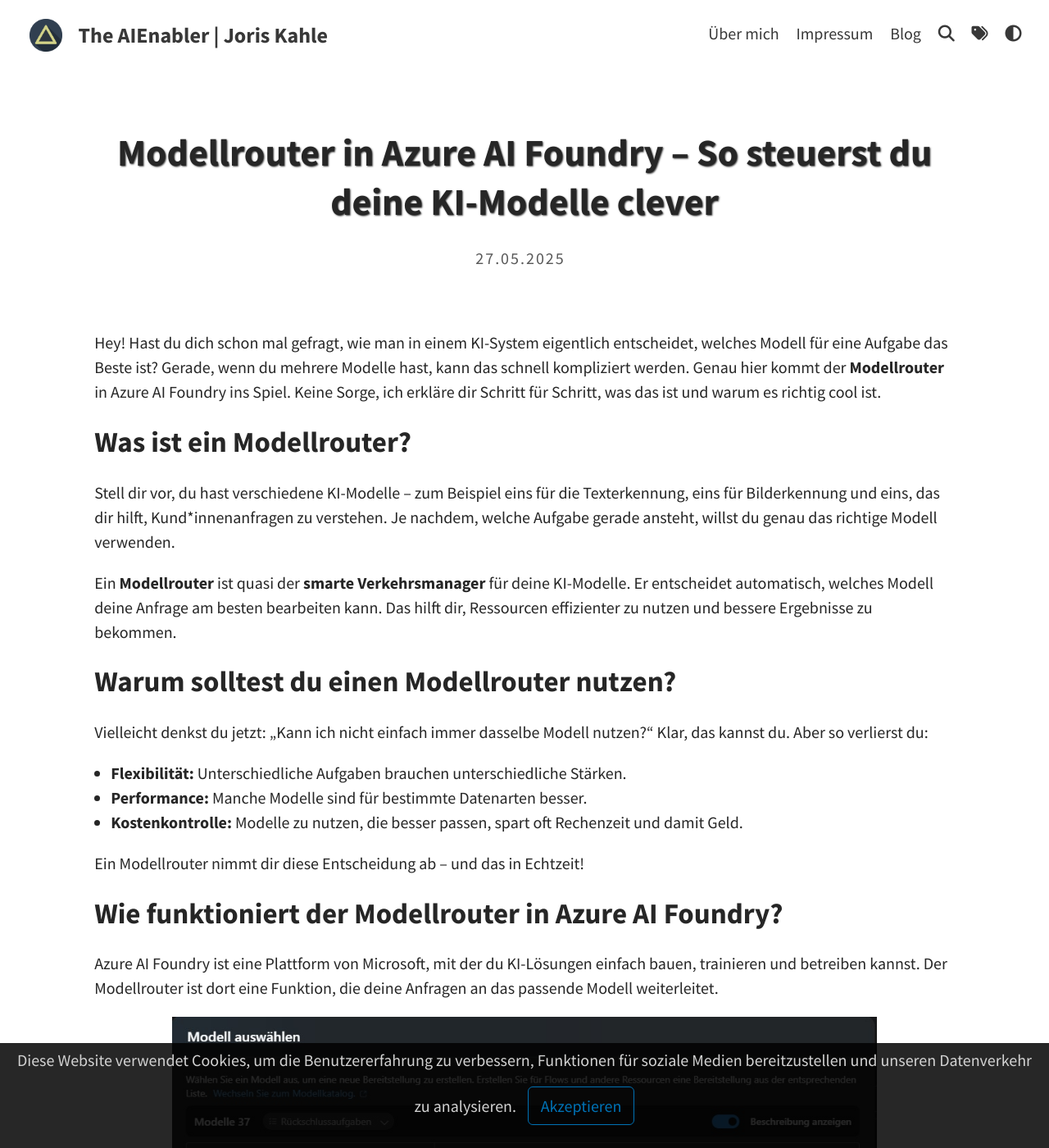
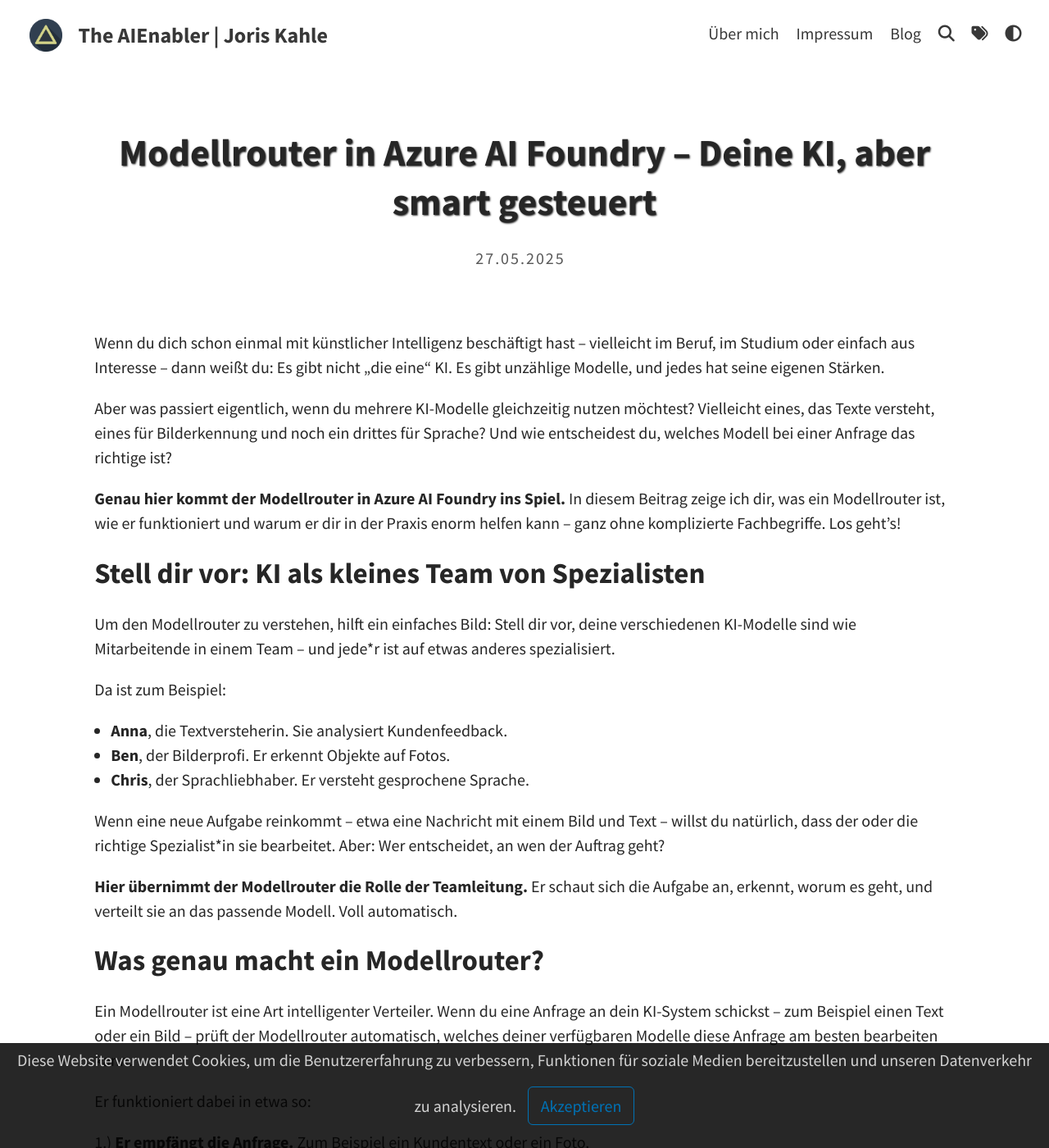
Before and after one commit to joriskahle007/joriskahle007.github.io, a Jekyll site: the page built from _posts/2025-05-27-Modellrouter.md, in a window 1280 px wide and 1400 px high. Shown: the whole window at 82% size. Built offline with Jekyll 4.4.1, drawn with Linux system fonts in a browser that asks for light colours; a script that is not in the unit is left out; some of the changed text lies outside the part shown.

Commit message:
Update 2025-05-27-Modellrouter.md

```diff
--- a/_posts/2025-05-27-Modellrouter.md
+++ b/_posts/2025-05-27-Modellrouter.md
@@ -1,56 +1,88 @@
 ---
 layout: post
-title: Modellrouter in Azure AI Foundry – So steuerst du deine KI-Modelle clever
+title: Modellrouter in Azure AI Foundry – Deine KI, aber smart gesteuert
 tags: [CSP, Azure, Azure AI Foundry, Modelle, Modellrouter]
 ---
 
-Hey! Hast du dich schon mal gefragt, wie man in einem KI-System eigentlich entscheidet, welches Modell für eine Aufgabe das Beste ist? Gerade, wenn du mehrere Modelle hast, kann das schnell kompliziert werden. Genau hier kommt der **Modellrouter** in Azure AI Foundry ins Spiel. Keine Sorge, ich erkläre dir Schritt für Schritt, was das ist und warum es richtig cool ist.
+Wenn du dich schon einmal mit künstlicher Intelligenz beschäftigt hast – vielleicht im Beruf, im Studium oder einfach aus Interesse – dann weißt du: Es gibt nicht „die eine“ KI. Es gibt unzählige Modelle, und jedes hat seine eigenen Stärken.
 
-## Was ist ein Modellrouter?
-Stell dir vor, du hast verschiedene KI-Modelle – zum Beispiel eins für die Texterkennung, eins für Bilderkennung und eins, das dir hilft, Kund*innenanfragen zu verstehen. Je nachdem, welche Aufgabe gerade ansteht, willst du genau das richtige Modell verwenden.
+Aber was passiert eigentlich, wenn du mehrere KI-Modelle gleichzeitig nutzen möchtest? Vielleicht eines, das Texte versteht, eines für Bilderkennung und noch ein drittes für Sprache? Und wie entscheidest du, welches Modell bei einer Anfrage das richtige ist?
 
-Ein **Modellrouter** ist quasi der **smarte Verkehrsmanager** für deine KI-Modelle. Er entscheidet automatisch, welches Modell deine Anfrage am besten bearbeiten kann. Das hilft dir, Ressourcen effizienter zu nutzen und bessere Ergebnisse zu bekommen.
+**Genau hier kommt der Modellrouter in Azure AI Foundry ins Spiel.** In diesem Beitrag zeige ich dir, was ein Modellrouter ist, wie er funktioniert und warum er dir in der Praxis enorm helfen kann – ganz ohne komplizierte Fachbegriffe. Los geht’s!
 
-## Warum solltest du einen Modellrouter nutzen?
-Vielleicht denkst du jetzt: „Kann ich nicht einfach immer dasselbe Modell nutzen?“ Klar, das kannst du. Aber so verlierst du:
+## Stell dir vor: KI als kleines Team von Spezialisten
+Um den Modellrouter zu verstehen, hilft ein einfaches Bild: Stell dir vor, deine verschiedenen KI-Modelle sind wie Mitarbeitende in einem Team – und jede*r ist auf etwas anderes spezialisiert.
 
-- **Flexibilität:** Unterschiedliche Aufgaben brauchen unterschiedliche Stärken.
-- **Performance:** Manche Modelle sind für bestimmte Datenarten besser.
-- **Kostenkontrolle:** Modelle zu nutzen, die besser passen, spart oft Rechenzeit und damit Geld.
+Da ist zum Beispiel:
+- **Anna**, die Textversteherin. Sie analysiert Kundenfeedback.
+- **Ben**, der Bilderprofi. Er erkennt Objekte auf Fotos.
+- **Chris**, der Sprachliebhaber. Er versteht gesprochene Sprache.
 
-Ein Modellrouter nimmt dir diese Entscheidung ab – und das in Echtzeit!
+Wenn eine neue Aufgabe reinkommt – etwa eine Nachricht mit einem Bild und Text – willst du natürlich, dass der oder die richtige Spezialist*in sie bearbeitet. Aber: Wer entscheidet, an wen der Auftrag geht?
 
-## Wie funktioniert der Modellrouter in Azure AI Foundry?
-Azure AI Foundry ist eine Plattform von Microsoft, mit der du KI-Lösungen einfach bauen, trainieren und betreiben kannst. Der Modellrouter ist dort eine Funktion, die deine Anfragen an das passende Modell weiterleitet.
+**Hier übernimmt der Modellrouter die Rolle der Teamleitung.** Er schaut sich die Aufgabe an, erkennt, worum es geht, und verteilt sie an das passende Modell. Voll automatisch.
+
+## Was genau macht ein Modellrouter?
+Ein Modellrouter ist eine Art intelligenter Verteiler. Wenn du eine Anfrage an dein KI-System schickst – zum Beispiel einen Text oder ein Bild – prüft der Modellrouter automatisch, welches deiner verfügbaren Modelle diese Anfrage am besten bearbeiten kann.
+
+Er funktioniert dabei in etwa so:
+
+1.) **Er empfängt die Anfrage.**
+    Zum Beispiel ein Kundentext oder ein Foto.
+
+2.) **Er analysiert den Inhalt.**
+    Handelt es sich um Text? Ein Bild? Oder beides?
+
+3.) **Er wählt das passende Modell aus.**
+    Je nach Inhalt wird entschieden, welches Modell gerade am besten geeignet ist.
+
+4.) **Er leitet die Anfrage weiter.**
+    Die Anfrage wird direkt an das gewählte Modell geschickt.
+
+5.) **Er liefert dir das Ergebnis.**
+    Du bekommst die Antwort vom Modell zurück – ganz automatisch.
+
+Das alles passiert im Hintergrund, während du dich auf das konzentrieren kannst, was wirklich zählt.
+
+## Und was hat das mit Azure AI Foundry zu tun?
+**Azure AI Foundry** ist eine Plattform von Microsoft, die dir hilft, KI-Anwendungen schneller und einfacher zu bauen, zu verwalten und zu betreiben. Hier kannst du mehrere KI-Modelle entwickeln, trainieren oder einbinden – ganz gleich, ob es sich um vortrainierte Modelle handelt oder eigene Entwicklungen.
+
+Der Modellrouter ist dabei eine integrierte Komponente, die es dir ermöglicht, mehrere Modelle effizient zu orchestrieren – also zu steuern. Und das Beste: Du musst nicht jedes Mal manuell sagen, welches Modell für welche Anfrage zuständig ist. Der Router übernimmt das für dich.
 
 <img src="/assets/img/modelrouter.jpg" alt="Azure AI Foundry - Modelrouter" />
 
-# Das passiert im Hintergrund:
+## Warum solltest du einen Modellrouter nutzen?
+Du fragst dich vielleicht: „Kann ich nicht einfach immer dasselbe Modell verwenden?“ Klar, kannst du – aber damit verschenkst du Potenzial. Denn jedes Modell ist für eine bestimmte Aufgabe besonders gut geeignet.
 
-| **Schritt** | **Was passiert?** |
-| 1. Anfrage eingehen | Der Modellrouter bekommt deine Eingabe. |
-| 2. Analyse | Er schaut sich die Anfrage an (z.B. Text, Bild). |
-| 3. Auswahl | Er entscheidet, welches Modell am besten passt. |
-| 4. Weiterleitung | Die Anfrage wird an das ausgewählte Modell geschickt. |
-| 5. Ergebnis zurück | Du bekommst das Ergebnis vom Modell zurück. |
+Hier ein paar gute Gründe, warum sich der Einsatz eines Modellrouters lohnt:
 
-## Ein einfaches Beispiel
-Stell dir vor, du hast zwei Modelle:
+| Vorteil | Warum das wichtig ist |
+| Automatisierung | Du musst nicht jedes Mal selbst entscheiden, welches Modell passt. |
+| Genauigkeit | Das passende Modell liefert oft bessere, genauere Ergebnisse. |
+| Effizienz | Ressourcen werden gezielter genutzt – weniger Rechenzeit, weniger Kosten. |
+| Skalierbarkeit | Wenn dein System wächst, hilft der Router, alles im Griff zu behalten. |
+| Flexibilität | Du kannst leicht neue Modelle hinzufügen oder bestehende austauschen. |
 
-**Modell A :** Super in Textanalyse<br>
-**Modell B :** Spezialist für Bilderkennung
 
-Du sendest eine Kundenanfrage mit einem Foto und einem Text. Der Modellrouter checkt: Bild ist dabei → schicke an Modell B. Nur Text? Dann Modell A.
+## Ein einfaches Beispiel aus dem Alltag
+Angenommen, du baust einen digitalen Kundenservice, der Nachrichten von Kund*innen verarbeitet. Manche schreiben einfach nur Text, andere schicken Bilder von beschädigten Produkten, wieder andere sprechen ihre Nachricht ein.
 
-## Vorteile für dich auf einen Blick
+Statt drei getrennte Tools zu betreiben – für Textanalyse, Bilderkennung und Spracherkennung – arbeitest du mit Azure AI Foundry und nutzt dort mehrere Modelle gleichzeitig. Der Modellrouter sorgt dafür, dass:
 
-| **Vorteil** | **Was bedeutet das für dich?** |
-| Automatische Steuerung | Du musst nicht mehr manuell auswählen. |
-| Bessere Ergebnisse | Immer das beste Modell für die Aufgabe nutzen. |
-| Skalierbarkeit | Bei wachsendem Bedarf bleiben deine Systeme effizient. |
-| Kostenersparnis | Ressourcen optimal einsetzen und Geld sparen. |
+- Texte direkt an das Textanalysemodell gehen,
+- Bilder an das Bilderkennungsmodell weitergeleitet werden,
+- Sprachaufnahmen automatisch an das Spracherkennungsmodell geschickt werden.
 
-**Fazit: Modellrouter macht KI-Nutzung smarter**
-Du siehst, ein Modellrouter in Azure AI Foundry nimmt dir viel Arbeit ab und sorgt dafür, dass deine KI-Lösungen effizienter und treffsicherer werden. Egal ob du mehrere Modelle gleichzeitig nutzt oder unterschiedliche Aufgaben bewältigen willst – der Modellrouter ist dein smarter Helfer.
+**Du musst dich um nichts kümmern.** Der Router erkennt selbst, worum es sich handelt.
+
+## Und wie richte ich so etwas ein?
+Die gute Nachricht: Azure AI Foundry bringt viele Tools schon mit, damit du einen Modellrouter konfigurieren kannst – meist über eine benutzerfreundliche Oberfläche oder über einfache Konfigurationsdateien. Du musst kein KI-Profi sein, um loszulegen.
+
+## Fazit: Deine KI wird intelligenter – mit weniger Aufwand
+Ein Modellrouter klingt auf den ersten Blick vielleicht nach einer Kleinigkeit. Aber in der Praxis ist er ein echter Gamechanger.
+
+Er sorgt dafür, dass deine KI nicht nur funktioniert, sondern auch mitdenkt. Und gerade in komplexen Projekten, bei denen mehrere Modelle im Einsatz sind, macht er dir das Leben wirklich leichter.
+
+**Du musst keine KI-Expertin oder kein Data Scientist sein, um davon zu profitieren.** Du brauchst nur ein bisschen Neugier und die Bereitschaft, neue Tools auszuprobieren.
 
 Probier’s doch einfach mal aus! Wenn du mehr dazu wissen willst oder Unterstützung brauchst, helfe ich dir gerne weiter.
```
